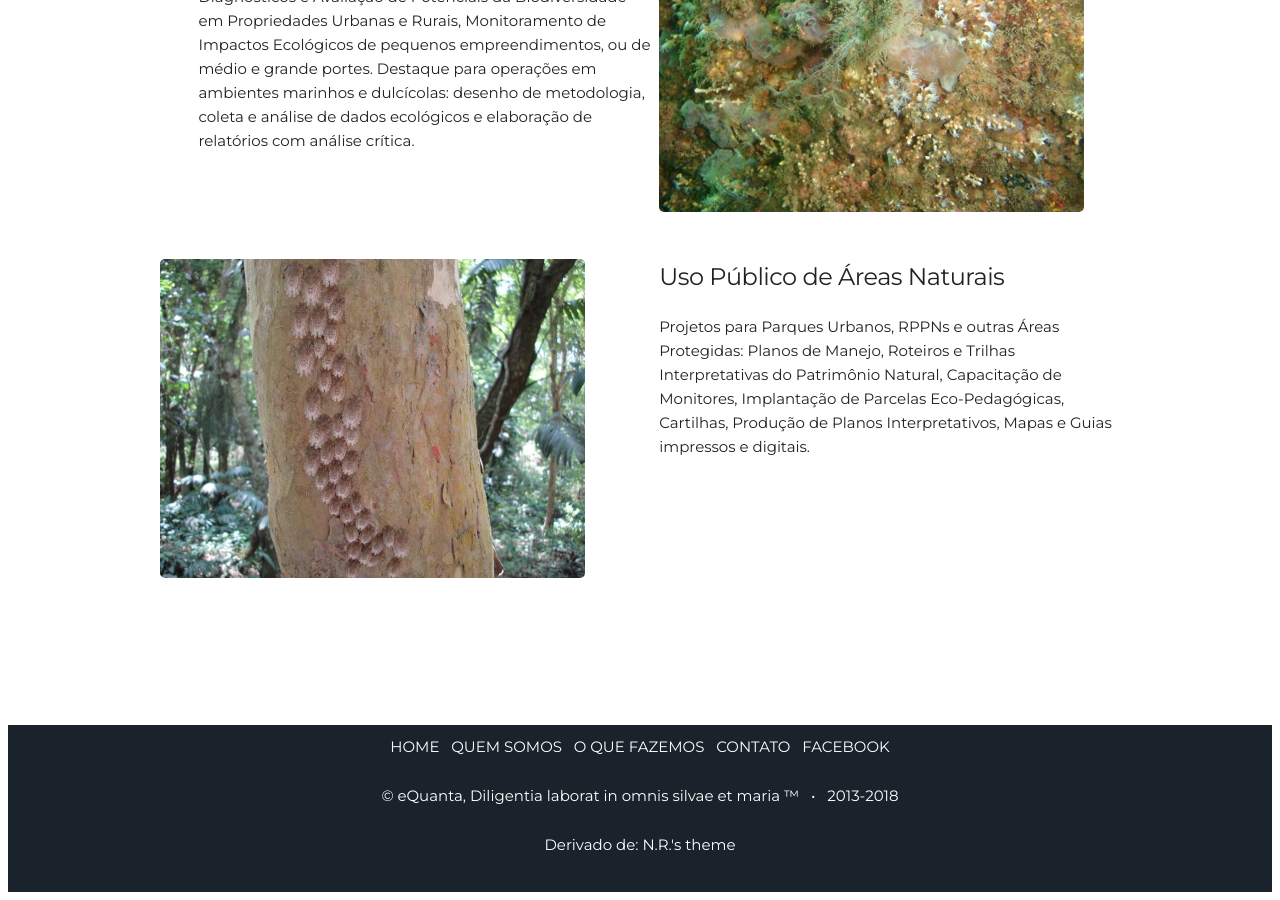
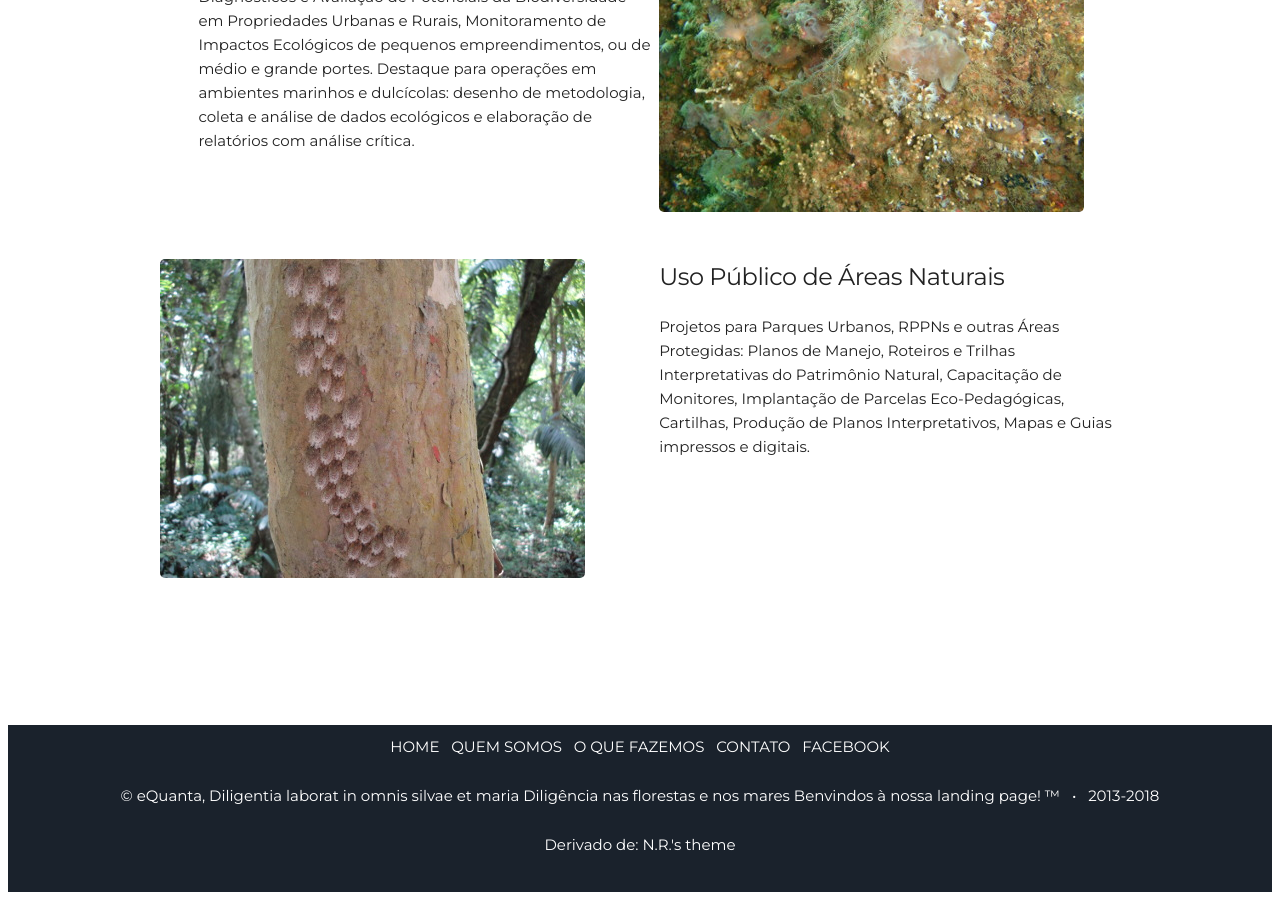
Before and after one commit to leroy1977/eQ1, a Jekyll site: the page built from index.html, in a window 1280 px wide and 900 px high, scrolled down 2465 px. Built offline with Jekyll 4.4.1, drawn with Linux system fonts in a browser that asks for light colours.

Commit message:
Update _config.yml

```diff
--- a/_config.yml
+++ b/_config.yml
@@ -1,6 +1,6 @@
 # Site settings
 title: eQuanta
-description: Diligentia laborat in omnis silvae et maria
+description: Diligentia laborat in omnis silvae et maria Diligência nas florestas e nos mares Benvindos à nossa landing page!
 baseurl: "" # the subpath of your site, e.g. /blog
 url: https://leroy1977.github.io/eQ1/ # the base hostname & protocol for your site e.g. http://willianjusten.com.br
 # Diligentia laborat in omnis silvae, flumem et maria.
```
